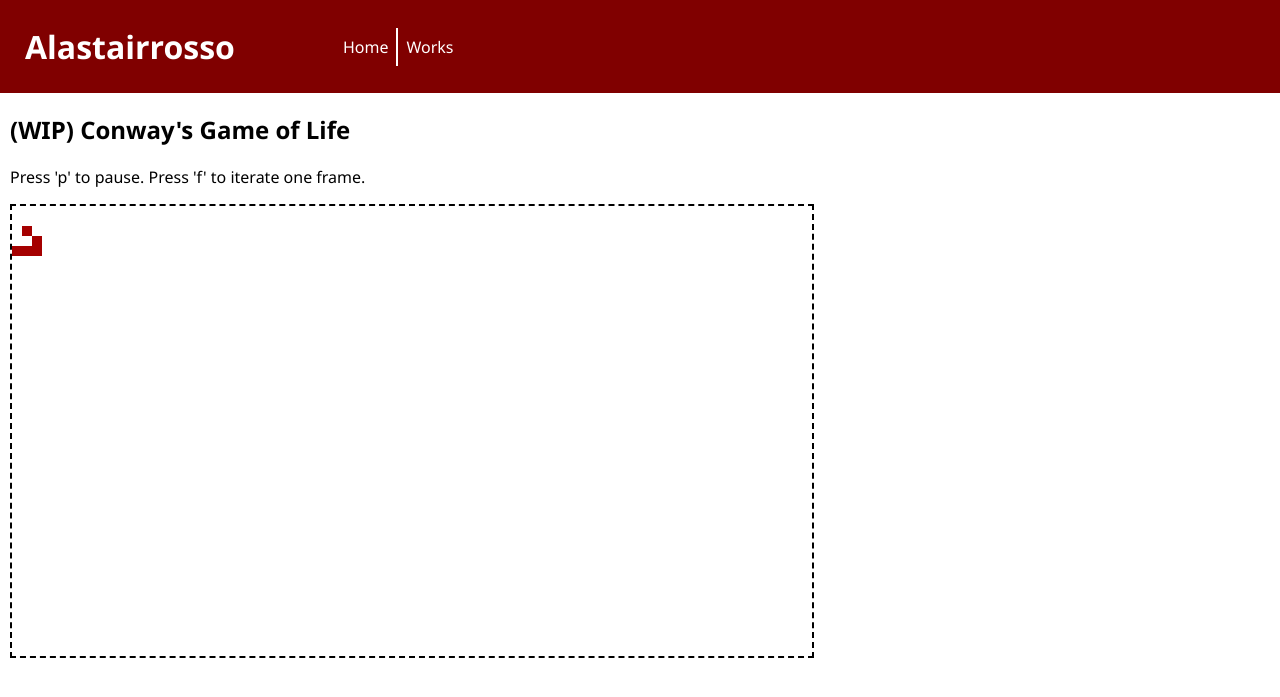
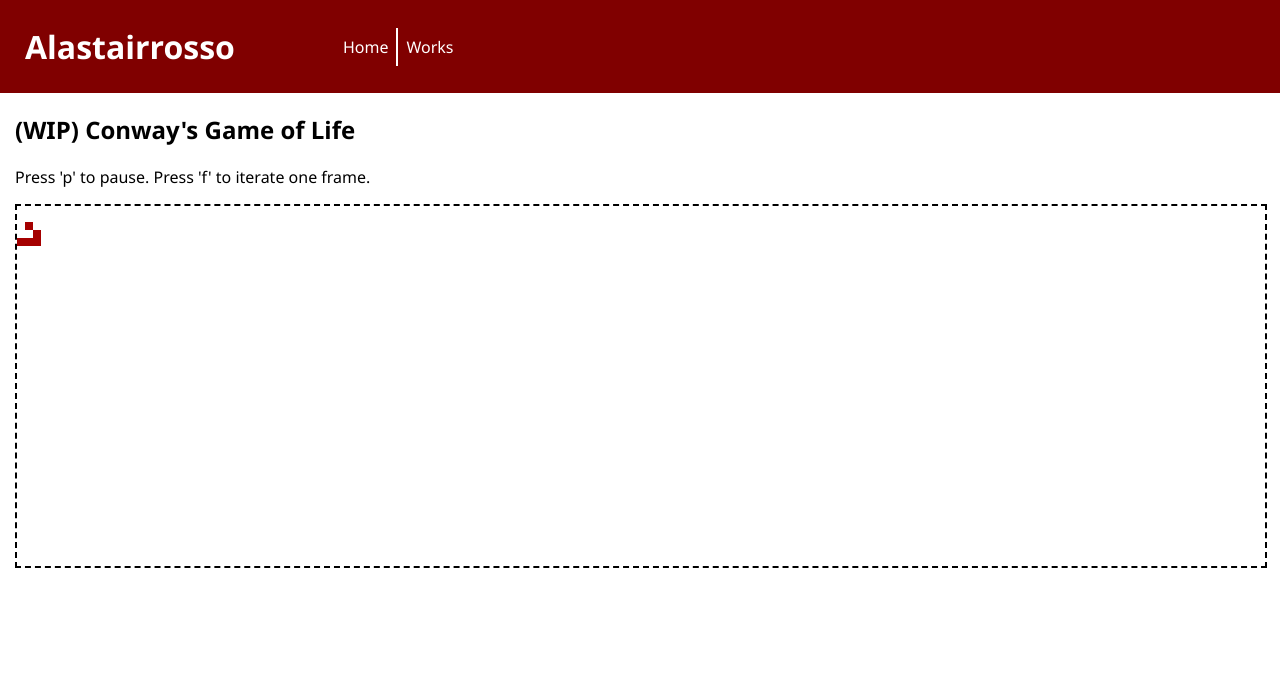
Before and after one commit to alastairrosso/alastairrosso.github.io, a Jekyll site: the page built from works/work_1/work_1.html, in a window 1280 px wide. Shown: the top 697 px of the page. Built offline with Jekyll 4.4.1, drawn with Linux system fonts in a browser that asks for light colours.

Commit message:
Cellular automata grid adjusts with window width (not height)

```diff
--- a/works/work_1/work_1.html
+++ b/works/work_1/work_1.html
@@ -4,7 +4,7 @@ title: Cellular Automata
 
 <style>
     #work {
-        margin: 10px;
+        margin: 15px;
     }
 </style>
 
--- a/works/work_1/work_1.js
+++ b/works/work_1/work_1.js
@@ -1,11 +1,13 @@
 const cnv = document.getElementById("myCanvas");
 const ctx = cnv.getContext("2d");
 
-const cellSize = 10;
-const cellRows = 80;
-const cellCols = 45;
-cnv.width = cellRows * cellSize;
-cnv.height = cellCols * cellSize;
+const workWindow = document.getElementById("work").getBoundingClientRect();
+
+const cellSize = 8;
+cnv.width = workWindow.width - (workWindow.width % cellSize);
+cnv.height = 45 * cellSize;
+const cellRows = cnv.width / cellSize;
+const cellCols = cnv.height / cellSize;
 
 let paused = true;
 
```
